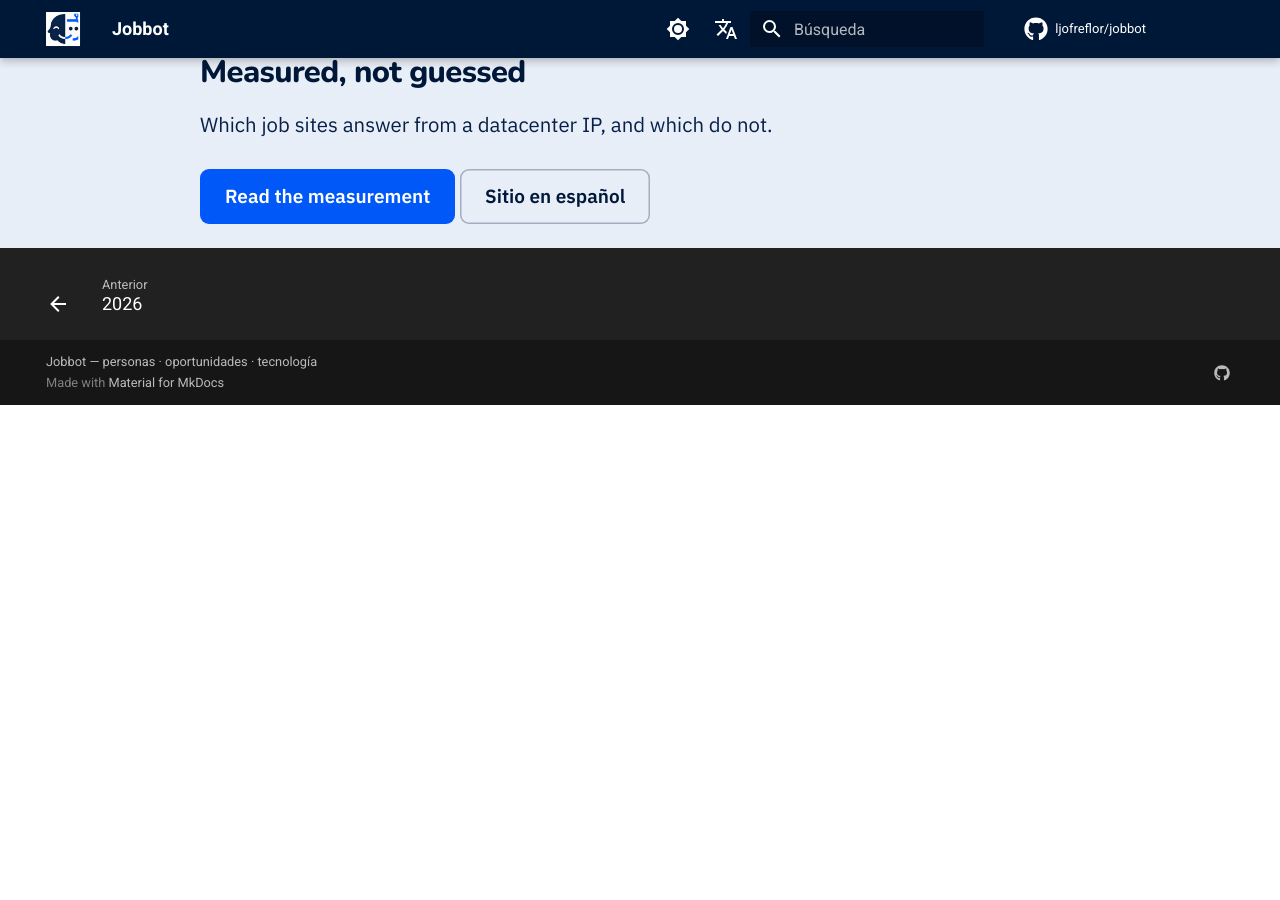
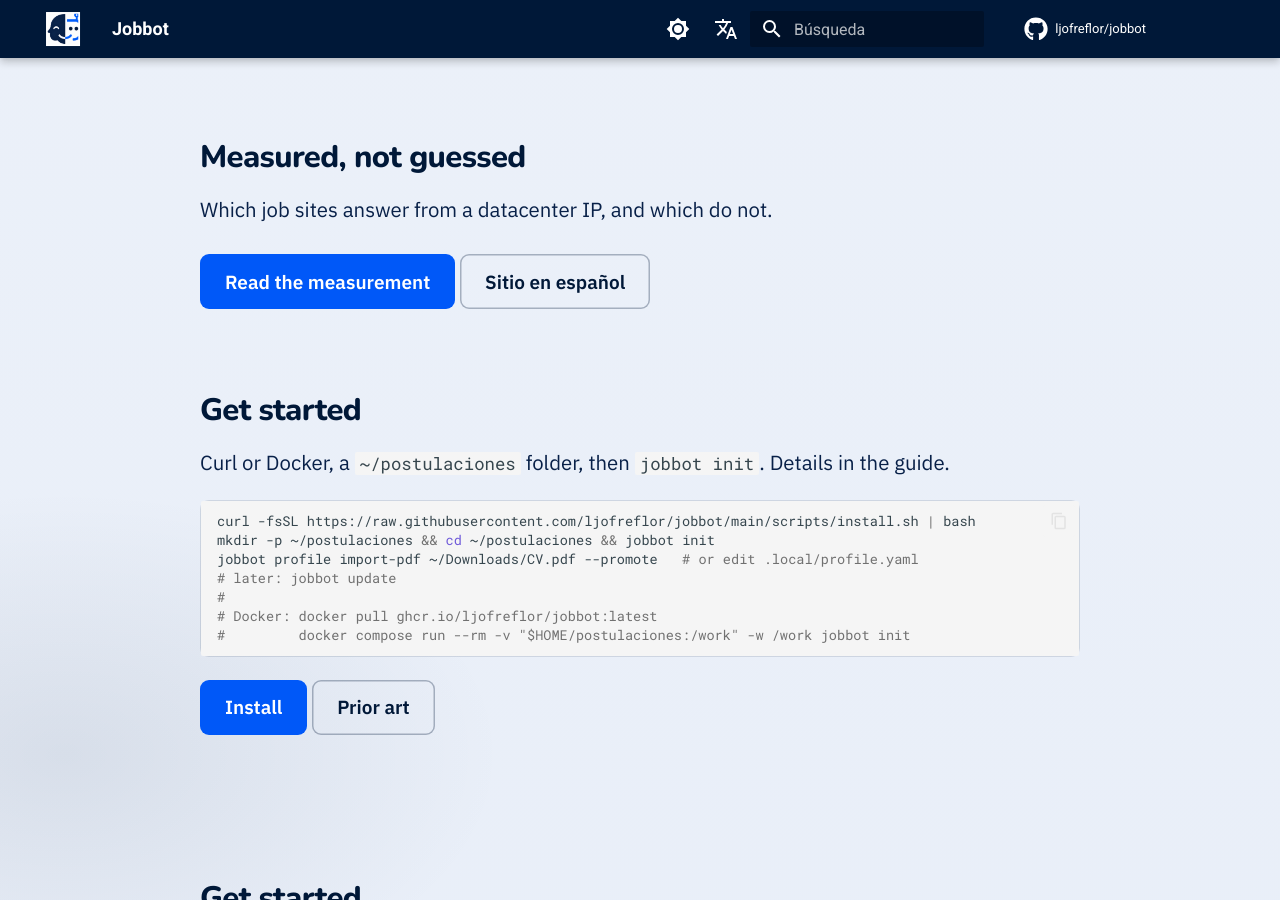
Before and after one commit to ljofreflor/jobbot, an MkDocs documentation site: the page built from docs/en/index.md, in a window 1280 px wide and 900 px high, scrolled down 5187 px. Built offline with MkDocs 1.6.1 and Material for MkDocs 9.7.7, drawn with Linux system fonts in a browser that asks for light colours; comment, search, counter and statistics services are not loaded; before the commit the page ends 5592 px from its top, so only the background shows below that; some of the changed text lies outside the part shown.

Commit message:
docs: cold-install on landing; fix curl 404 until main merge
Document curl|bash + Docker + jobbot init/update as the primary path on
the landing and comandos. Until scripts/install.sh lands on main, show the
PR-branch one-liner with matching JOBBOT_REF (main URL currently 404s).

Co-authored-by: Leonardo Andes Jofre Flor <leonardo.jofre+csld1@consalud.cl>

````diff
--- a/docs/en/index.md
+++ b/docs/en/index.md
@@ -53,11 +53,13 @@ You press submit.
 
 ```bash
 # same steps as CLI — what the agent runs on your machine
-uv run jobbot linkedin sweep "machine learning"
-uv run jobbot jobs match J0002
-uv run jobbot cv build --job J0002
-uv run jobbot application apply J0002        # plan only; you submit
+jobbot linkedin sweep "machine learning"
+jobbot jobs match J0002
+jobbot cv build --job J0002
+jobbot application apply J0002        # plan only; you submit
 ```
+
+[Install & quickstart](../instalacion.md) · [Command reference](../comandos.md)
 
 </section>
 
@@ -134,9 +136,11 @@ or another agent — not a proprietary Jobbot chat. You run the binary; you deci
 what leaves disk.
 
 ```bash
-git clone https://github.com/ljofreflor/jobbot.git && cd jobbot
-uv sync --group dev
-uv run jobbot version
+REF=cursor/cold-install-workspace-aa4f   # after merge to main: REF=main
+curl -fsSL "https://raw.githubusercontent.com/ljofreflor/jobbot/${REF}/scripts/install.sh" \
+  | JOBBOT_REF="$REF" bash
+jobbot version
+# or: docker pull ghcr.io/ljofreflor/jobbot:latest
 ```
 
 </section>
@@ -183,3 +187,45 @@ Which job sites answer from a datacenter IP, and which do not.
 [Sitio en español](../index.md){ .jb-btn .jb-btn--ghost }
 
 </section>
+
+<section class="jb-section jb-section--close" markdown="1">
+
+## Get started
+
+Curl or Docker, a `~/postulaciones` folder, then `jobbot init`. Details in the guide.
+
+```bash
+curl -fsSL https://raw.githubusercontent.com/ljofreflor/jobbot/main/scripts/install.sh | bash
+mkdir -p ~/postulaciones && cd ~/postulaciones && jobbot init
+jobbot profile import-pdf ~/Downloads/CV.pdf --promote   # or edit .local/profile.yaml
+# later: jobbot update
+#
+# Docker: docker pull ghcr.io/ljofreflor/jobbot:latest
+#         docker compose run --rm -v "$HOME/postulaciones:/work" -w /work jobbot init
+```
+
+[Install](../instalacion/){ .jb-btn .jb-btn--primary }
+[Prior art](../prior-art.md){ .jb-btn .jb-btn--ghost }
+
+</section>
+
+<section class="jb-section jb-section--close" markdown="1">
+
+## Get started
+
+Curl or Docker, then an applications folder. No git clone required.
+
+```bash
+REF=cursor/cold-install-workspace-aa4f   # after merge to main: REF=main
+curl -fsSL "https://raw.githubusercontent.com/ljofreflor/jobbot/${REF}/scripts/install.sh" \
+  | JOBBOT_REF="$REF" bash
+mkdir -p ~/postulaciones && cd ~/postulaciones
+jobbot init
+jobbot profile import-pdf ~/Downloads/CV.pdf --promote   # or edit .local/profile.yaml
+# later: jobbot update
+```
+
+[Install guide](../instalacion.md){ .jb-btn .jb-btn--primary }
+[Prior art](../prior-art.md){ .jb-btn .jb-btn--ghost }
+
+</section>
--- a/docs/overrides/home.html
+++ b/docs/overrides/home.html
@@ -46,7 +46,7 @@
             In Cursor, VS Code, Claude Code, or any agent IDE: paste a link, ask to apply, and Jobbot advances match → CV → plan — you still press send.
           </p>
           <div class="jb-hero__actions">
-            <a class="jb-btn jb-btn--primary" href="../instalacion/">Install</a>
+            <a class="jb-btn jb-btn--primary" href="../instalacion/">Get started</a>
             <a class="jb-btn jb-btn--ghost" href="../blog/">Read the blog</a>
           </div>
         {% else %}
@@ -55,7 +55,7 @@
             En Cursor, VS Code, Claude Code u otro agente/IDE: pegas un link, pides postular, y Jobbot avanza match → CV → plan — el envío lo haces tú.
           </p>
           <div class="jb-hero__actions">
-            <a class="jb-btn jb-btn--primary" href="instalacion/">Instalar</a>
+            <a class="jb-btn jb-btn--primary" href="instalacion/">Empezar</a>
             <a class="jb-btn jb-btn--ghost" href="blog/">Leer el blog</a>
           </div>
         {% endif %}
````
Also changed, not shown: other parts of docs/en/index.md (+9 -9 lines), other parts of docs/overrides/home.html (+6 -6 lines), README.md (+8 -0 lines), docs/comandos.md (+22 -6 lines), docs/index.md (+30 -21 lines), docs/instalacion.md (+12 -1 lines), 1 other file.
